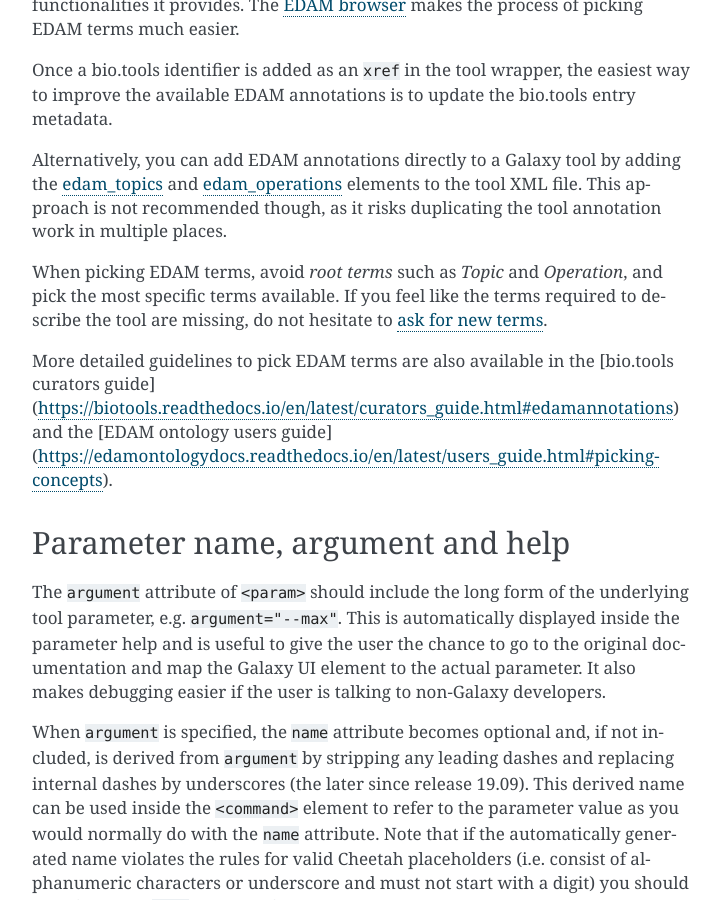
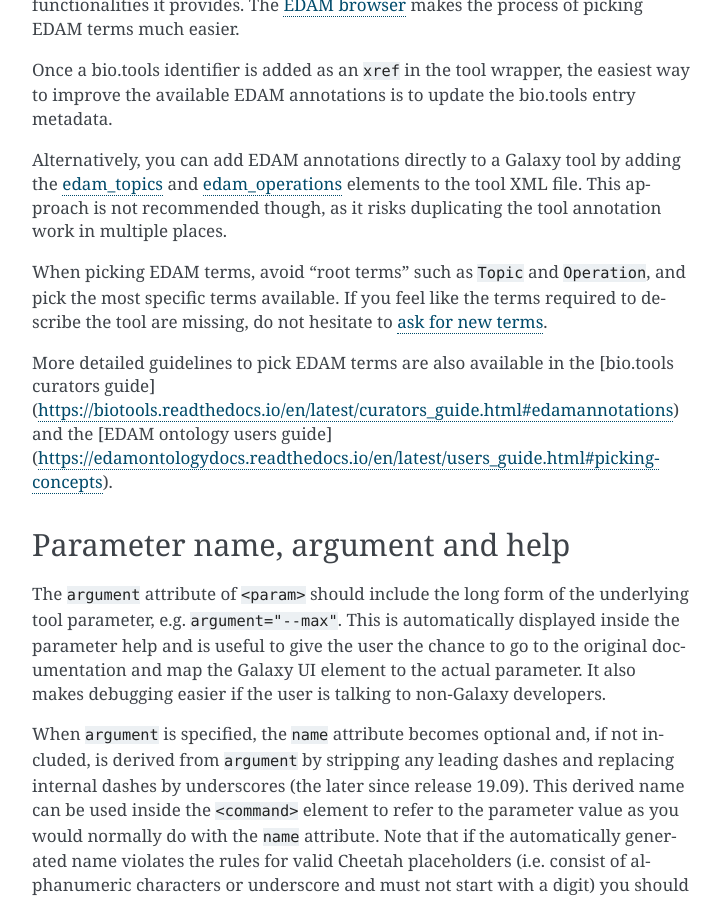
Before and after one commit to galaxy-iuc/standards, a Sphinx documentation site: the page built from docs/best_practices/tool_xml.rst, in a window 1280 px wide and 900 px high, scrolled down 3025 px. Shown: the whole window, without its empty margins (388-1109 px from the left). Built offline with Sphinx 7.4.7, drawn with Linux system fonts in a browser that asks for light colours.

```diff
--- a/docs/best_practices/tool_xml.rst
+++ b/docs/best_practices/tool_xml.rst
@@ -160,7 +160,7 @@ and `edam_operations <https://docs.galaxyproject.org/en/latest/dev/schema.html#t
 elements to the tool XML file. This approach is not recommended though, as it risks duplicating the
 tool annotation work in multiple places.
 
-When picking EDAM terms, avoid `root terms` such as `Topic` and `Operation`, and pick the
+When picking EDAM terms, avoid "root terms" such as ``Topic`` and ``Operation``, and pick the
 most specific terms available. If you feel like the terms required to describe the tool are
 missing, do not hesitate to `ask for new terms <https://edamontologydocs.readthedocs.io/en/latest/getting_involved.html#suggestions-requests>`__.
 
```
